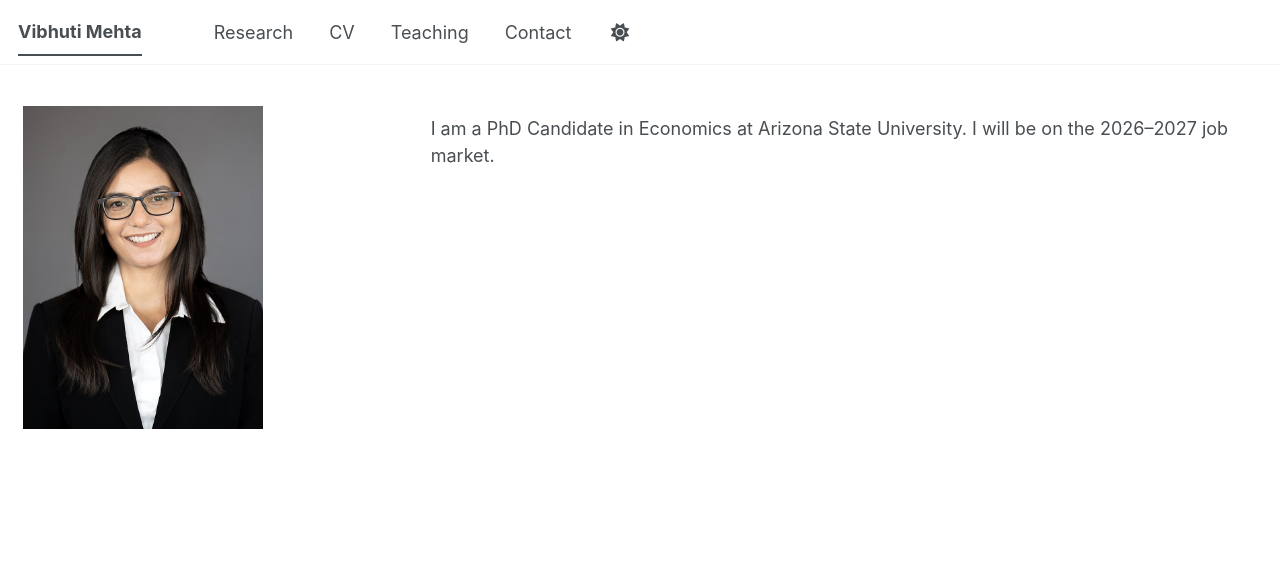
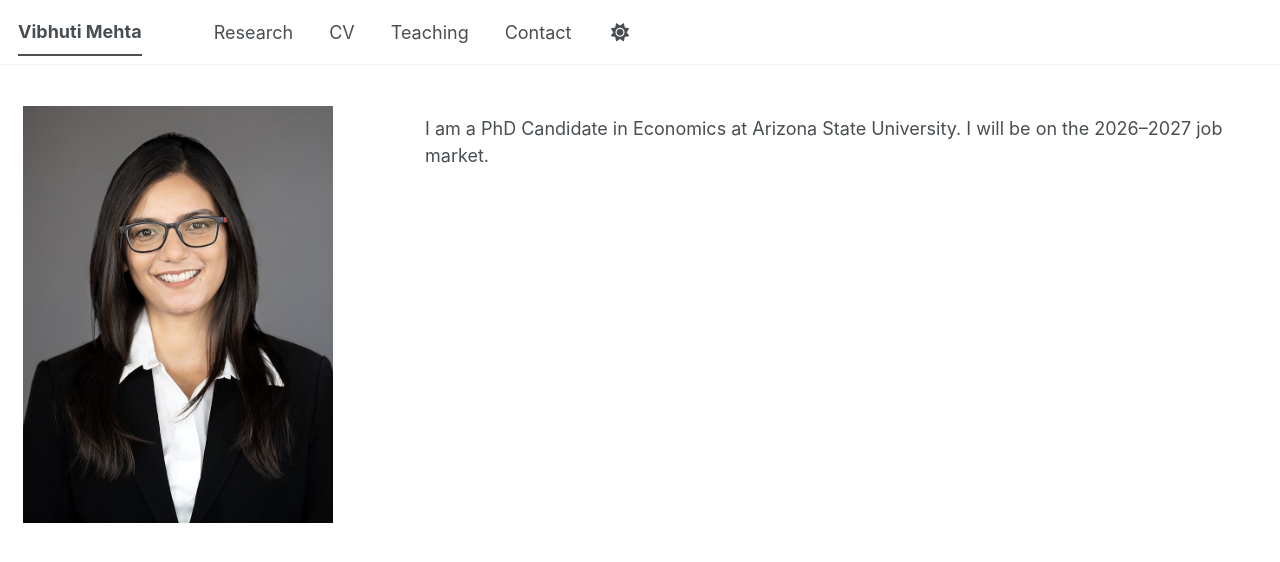
Before and after one commit to vibhuti-mehta/vibhuti-mehta.github.io, a Jekyll site: the page built from _pages/about.md, in a window 1280 px wide. Shown: the top 562 px of the page. Built offline with Jekyll 4.4.1, drawn with Linux system fonts in a browser that asks for light colours; a style sheet for code colours, icons or effects is not loaded.

Commit message:
Update custom.html

```diff
--- a/_includes/head/custom.html
+++ b/_includes/head/custom.html
@@ -19,12 +19,19 @@
 <link rel="icon" href="/images/favicon.ico"/>
 <meta name="theme-color" content="var(--global-bg-color)"/>
 <style>
-  /* Wider left column on desktop so the photo can be portrait-sized */
+    /* Wider left column on desktop so the photo can be portrait-sized */
   @media (min-width: 64em) {
-    .sidebar { width: 340px !important; }
-    .page { width: calc(100% - 360px) !important; padding-right: 0 !important; }
+    #main .sidebar,
+    #main .sidebar.sticky {
+      width: 360px !important;
+      max-width: 360px !important;
+    }
+    #main .page {
+      width: calc(100% - 380px) !important;
+      padding-left: 1.5em !important;
+      padding-right: 0 !important;
+    }
   }
-
   /* Portrait photo, 3:4 ratio, square corners, no ring */
   .author__avatar {
     width: 100% !important;
```
